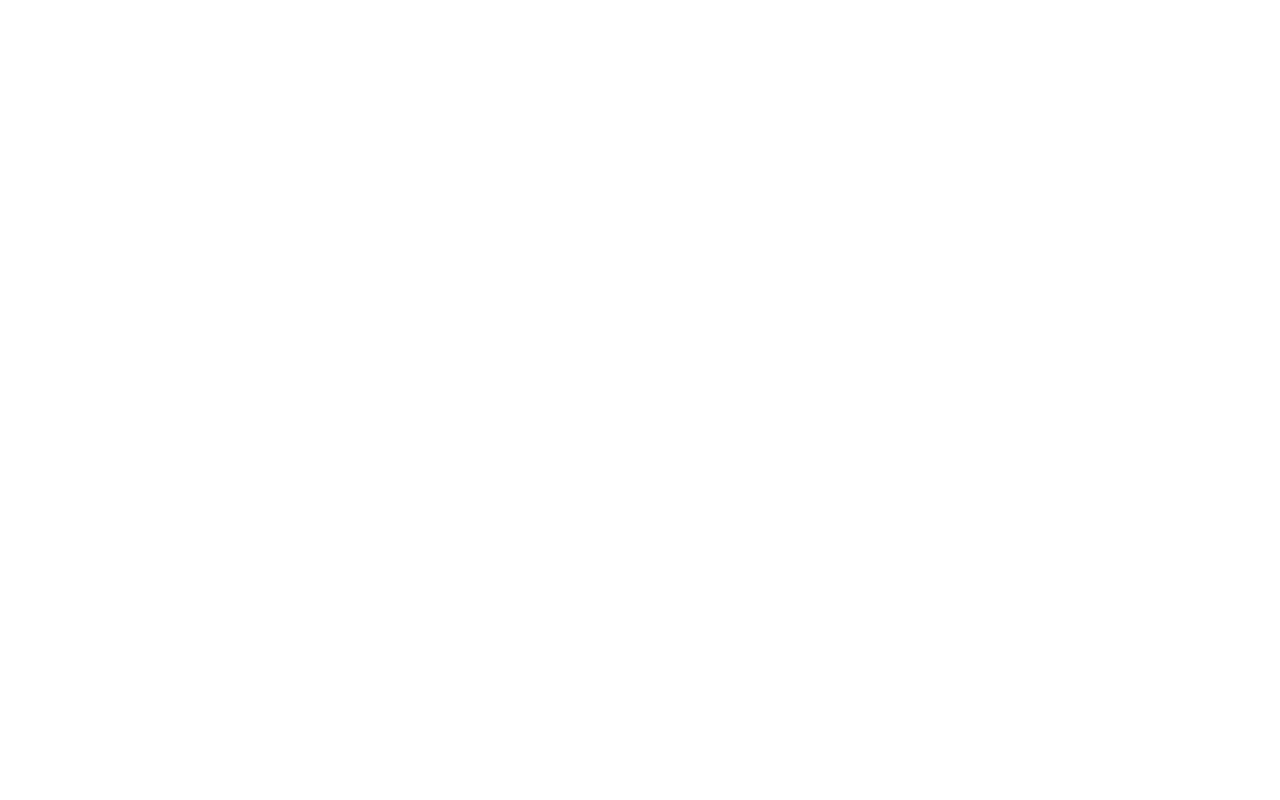
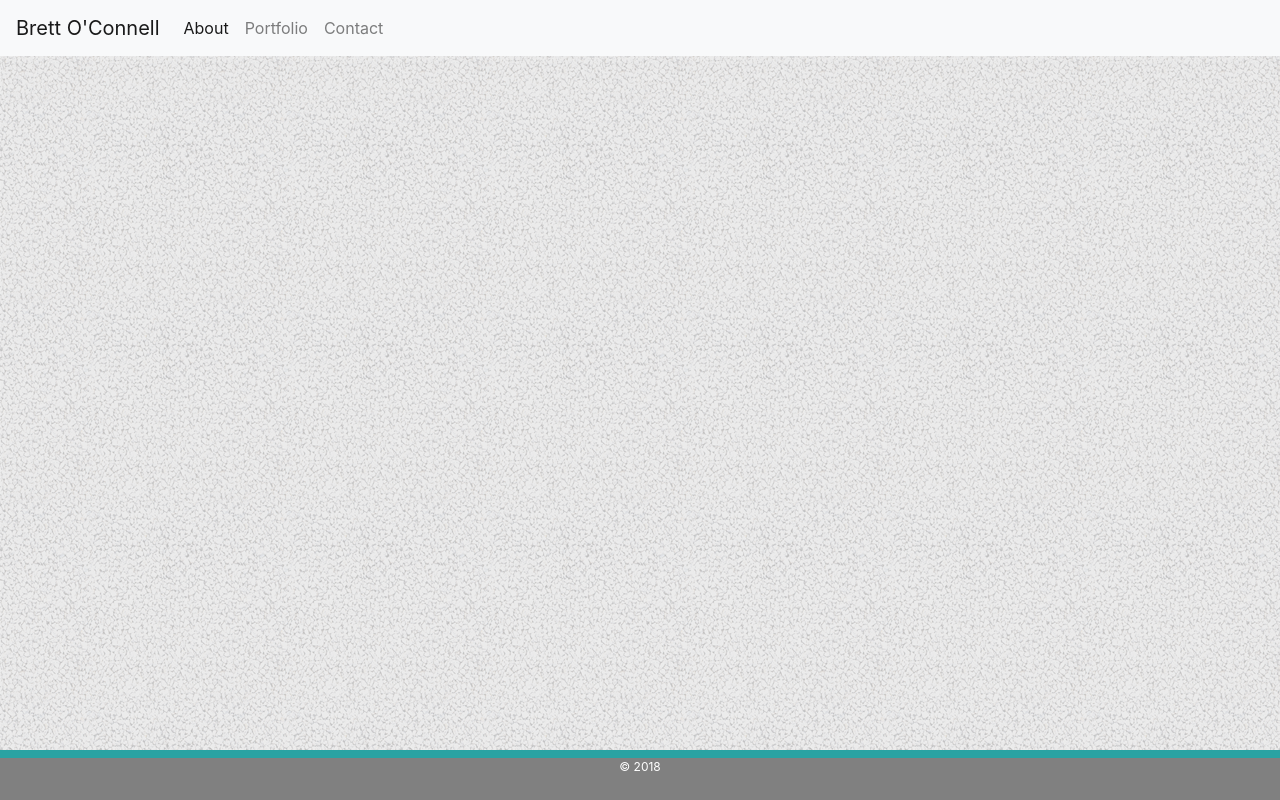
Before and after one commit to apocodeworks/Bootstrap-Portfolio, a plain HTML site: page portfolio.html in a window 1280 px wide. Drawn offline with nearby package versions, Linux system fonts and the light colour scheme.

Commit message:
minor css fixes

```diff
--- a/contact.html
+++ b/contact.html
@@ -5,8 +5,66 @@
     <meta name="viewport" content="width=device-width, initial-scale=1.0">
     <meta http-equiv="X-UA-Compatible" content="ie=edge">
     <title>Document</title>
+    <link href="https://stackpath.bootstrapcdn.com/bootstrap/4.1.3/css/bootstrap.min.css" rel="stylesheet" integrity="sha384-MCw98/SFnGE8fJT3GXwEOngsV7Zt27NXFoaoApmYm81iuXoPkFOJwJ8ERdknLPMO" crossorigin="anonymous">
 </head>
 <body>
+    <nav class="navbar navbar-expand-lg navbar-light bg-light">
+        <a class="navbar-brand" href="#">Brett O'Connell</a>
+        <button class="navbar-toggler" type="button" data-toggle="collapse" data-target="#navbarText" aria-controls="navbarText" aria-expanded="false" aria-label="Toggle navigation">
+          <span class="navbar-toggler-icon"></span>
+        </button>
+        <div class="collapse navbar-collapse" id="navbarText">
+          <ul class="navbar-nav mr-auto">
+            <li class="nav-item active">
+              <a class="nav-link" href="#">About <span class="sr-only">(current)</span></a>
+            </li>
+            <li class="nav-item">
+              <a class="nav-link" href="#">Portfolio</a>
+            </li>
+            <li class="nav-item">
+              <a class="nav-link" href="#">Contact</a>
+            </li>
+          </ul>
 
+        </div>
+  </nav>
+
+
+
+
+
+  <div class="customFooter">
+
+    <p>
+      &copy; 2018
+    </p>
+
+</div>
 </body>
+
+<style>
+
+    .customFooter {
+      text-align: center;
+      font-size: 12px;
+      color: white;
+      background-color: grey;
+      position: fixed;
+      bottom: 0px;
+      left: 0px;
+      right: 0px;
+      height: 50px;
+      border-top: 8px solid #29a3a3;
+    }
+
+    body {
+
+      background-image: url("./Assets/Images/gravel.png");
+    }
+
+    #con1 {
+      background-color: #ffffff;
+    }
+
+  </style>
 </html>
--- a/portfolio.html
+++ b/portfolio.html
@@ -0,0 +1,68 @@
+<!DOCTYPE html>
+<html lang="en">
+<head>
+    <meta charset="UTF-8">
+    <meta name="viewport" content="width=device-width, initial-scale=1.0">
+    <meta http-equiv="X-UA-Compatible" content="ie=edge">
+    <title>Document</title>
+    <link href="https://stackpath.bootstrapcdn.com/bootstrap/4.1.3/css/bootstrap.min.css" rel="stylesheet" integrity="sha384-MCw98/SFnGE8fJT3GXwEOngsV7Zt27NXFoaoApmYm81iuXoPkFOJwJ8ERdknLPMO" crossorigin="anonymous">
+</head>
+<body>
+    <nav class="navbar navbar-expand-lg navbar-light bg-light">
+        <a class="navbar-brand" href="#">Brett O'Connell</a>
+        <button class="navbar-toggler" type="button" data-toggle="collapse" data-target="#navbarText" aria-controls="navbarText" aria-expanded="false" aria-label="Toggle navigation">
+          <span class="navbar-toggler-icon"></span>
+        </button>
+        <div class="collapse navbar-collapse" id="navbarText">
+          <ul class="navbar-nav mr-auto">
+            <li class="nav-item active">
+              <a class="nav-link" href="#">About <span class="sr-only">(current)</span></a>
+            </li>
+            <li class="nav-item">
+              <a class="nav-link" href="#">Portfolio</a>
+            </li>
+            <li class="nav-item">
+              <a class="nav-link" href="#">Contact</a>
+            </li>
+          </ul>
+
+        </div>
+  </nav>
+
+
+
+
+  <div class="customFooter">
+
+    <p>
+      &copy; 2018
+    </p>
+
+</div>
+</body>
+<style>
+
+    .customFooter {
+      text-align: center;
+      font-size: 12px;
+      color: white;
+      background-color: grey;
+      position: fixed;
+      bottom: 0px;
+      left: 0px;
+      right: 0px;
+      height: 50px;
+      border-top: 8px solid #29a3a3;
+    }
+
+    body {
+
+      background-image: url("./Assets/Images/gravel.png");
+    }
+
+    #con1 {
+      background-color: #ffffff;
+    }
+
+  </style>
+</html>
```
